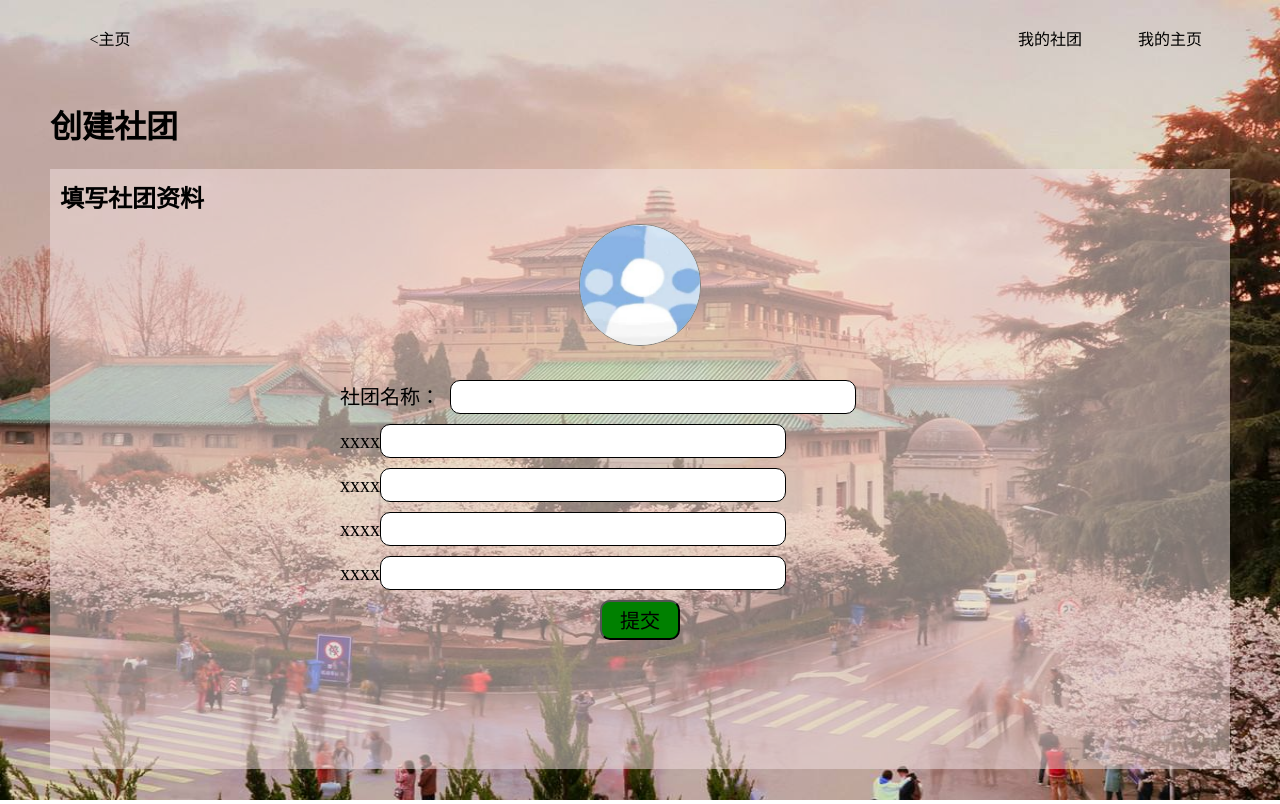
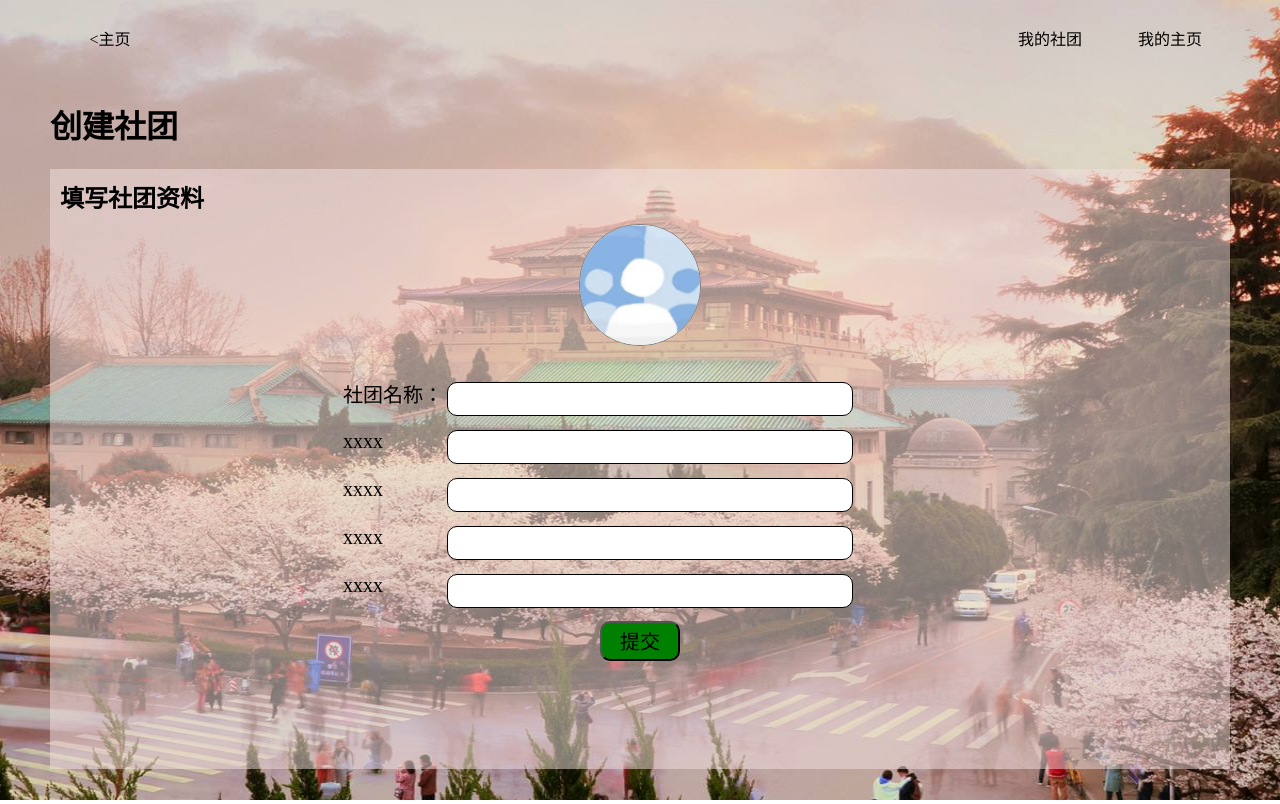
Before and after one commit to pikachu-whuscse201907/StudentAssosiationManagementPlatform, a Django app: page /creatclub/ in a window 1280 px wide. Run offline with Django 3.2, Linux system fonts and the light colour scheme; parts of the project's set-up code (start-up, migrations or seed data) failed here and were passed over.

Commit message:
优化了输入排列问题，修复点击空白地方出现响应的bug

```diff
--- a/SAMP/templates/creatclub.html
+++ b/SAMP/templates/creatclub.html
@@ -32,6 +32,8 @@
             #lookbutton
             {
                 opacity: 0;
+                width: 0px;
+                height: 0px;
             }
             .inputbox
             {
@@ -59,6 +61,10 @@
                 font-size: 20px;
                 margin-top:10px;
                 border-radius: 10px;
+            }
+            #subbutton:hover
+            {
+                background-color: darkgreen;
             }
         </style>
         <script>
@@ -110,18 +116,37 @@
         <div class="box showbox">
             <h2 style="position: relative;top:10px;left:10px;">填写社团资料</h2>
             <div class="infobox">
-                <label for="lookbutton" id="lookbutton_t">
-                        <div id="photobox">
-                                <img src="../static/pictures/org.jpg" id="photo">
-                        </div>
-                </label>
+
+                <div id="photobox">
+                    <label for="lookbutton" id="lookbutton_t">
+                        <img src="../static/pictures/org.jpg" id="photo">
+                    </label>
+                </div>
+
                 <form action="" name="org_info" method="POST" style="font-size: 20px">
                 <input type="file" id="lookbutton" name="org_photo" accept="image/png, image/jpeg, image/jpg" onchange="showphoto(this);"><br>
-                <span>社团名称：&nbsp;&nbsp;</span><input type="text" class="inputbox" name="org_name"><br>
-                <span>xxxx</span><input type="text" class="inputbox" name=""><br>
-                <span>xxxx</span><input type="text" class="inputbox" name=""><br>
-                <span>xxxx</span><input type="text" class="inputbox" name=""><br>
-                <span>xxxx</span><input type="text" class="inputbox" name=""><br>
+                <table>
+                    <tr>
+                            <td>社团名称：</td>
+                            <td><input type="text" class="inputbox" name="org_name"></td>
+                    </tr>
+                    <tr>
+                        <td>xxxx</td>
+                        <td><input type="text" class="inputbox" name=""></td>
+                    </tr>
+                    <tr>
+                        <td>xxxx</td>
+                        <td><input type="text" class="inputbox" name=""></td>
+                    </tr>
+                    <tr>
+                        <td>xxxx</td>
+                        <td><input type="text" class="inputbox" name=""></td>
+                    </tr>
+                    <tr>
+                        <td>xxxx</td>
+                        <td><input type="text" class="inputbox" name=""></td>
+                    </tr>
+                </table>
                 <button type="submit" id="subbutton">提交</button>
                 </form>
             </div>
```
